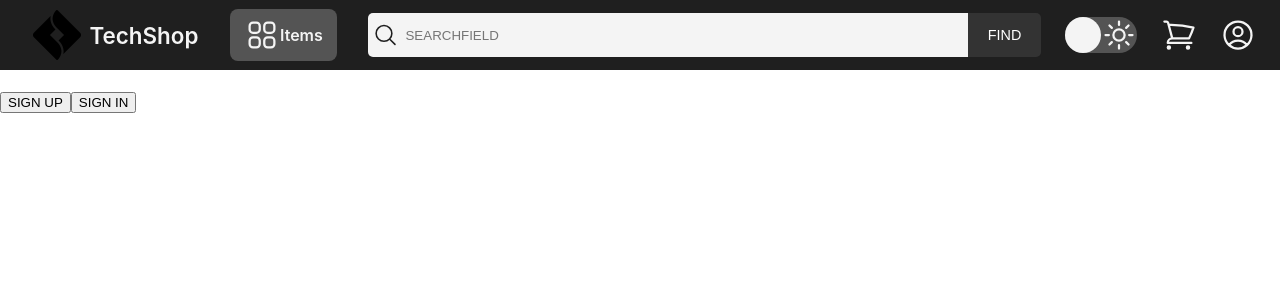
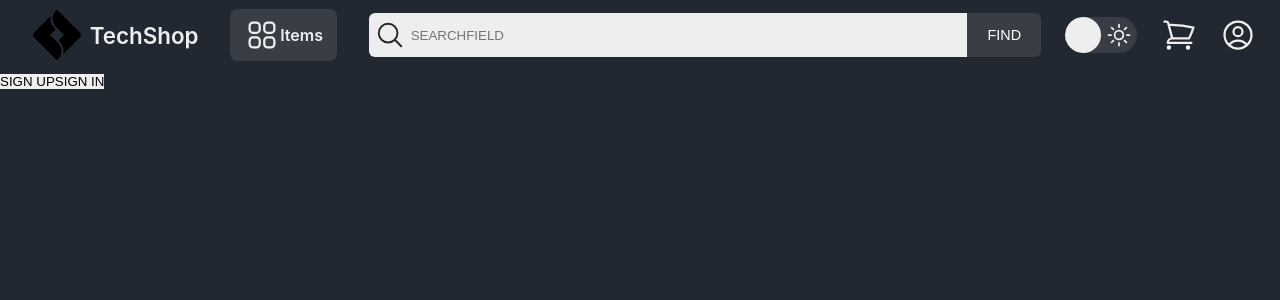
Before and after one commit to Denis28547/tech_shop, a Next.js app: page / in a window 1280 px wide. Shown: the top 300 px of the page. Built offline with nearby package versions, Linux system fonts and the light colour scheme; no server answers.

Commit message:
ability to change theme, working on input

```diff
--- /dev/null
+++ b/components/Layout.tsx
@@ -0,0 +1,13 @@
+import { ReactElement } from "react";
+import Navbar from "./navbar";
+
+const Layout = ({ children }: { children: ReactElement }) => {
+  return (
+    <>
+      <Navbar />
+      <main>{children}</main>
+    </>
+  );
+};
+
+export default Layout;
--- a/components/navbar.tsx
+++ b/components/navbar.tsx
@@ -1,7 +1,7 @@
 import { NextPage } from "next";
 import styles from "../styles/navbar/Navbar.module.scss";
 import Link from "next/link";
-import { useState } from "react";
+import { useEffect, useState } from "react";
 
 import Logo from "../public/assets/icons/logo_black/100.png";
 import SearchIcon from "../public/assets/navbarIcons/SearchIcon";
@@ -15,10 +15,20 @@ import Image from "next/image";
 // import styles from "../styles/Home.module.css";
 
 const Navbar: NextPage = () => {
-  const [theme, setTheme] = useState(true); //night
+  const [theme, setTheme] = useState("dark"); //change to dark
+  const nextTheme = theme === "light" ? "dark" : "light";
+
+  useEffect(() => {
+    document.body.dataset.theme = theme;
+  }, [theme]);
+
+  const handleClick = () => {
+    setTheme(nextTheme);
+  };
 
   return (
     <nav className={styles.navbar}>
+      {/* <button onClick={handleClick}>THEME</button> */}
       <div className={styles.left_container}>
         <Link href="/">
           <div className={styles.logo_container}>
@@ -41,16 +51,23 @@ const Navbar: NextPage = () => {
       </div>
 
       <div className={styles.middle_container}>
-        <SearchIcon className={`${styles.icon} ${styles.find_icon}`} />
+        <div className={styles.find_icon_container}>
+          <SearchIcon className={`${styles.icon} ${styles.find_icon}`} />
+        </div>
         <input placeholder="SEARCHFIELD" className={styles.searchfield} />
         <button>FIND</button>
       </div>
 
       <div className={`${styles.right_container} ${styles.flex_container}`}>
         <div className={styles.change_theme_container}>
-          <NightIcon className={`${styles.icon} ${styles.night_icon}`} />
+          <div className={styles.icon_container}>
+            <NightIcon className={`${styles.icon} ${styles.night_icon}`} />
+          </div>
           <span className={styles.theme_bubble} />
-          <DayIcon className={`${styles.icon} ${styles.day_icon}`} />
+          <div className={styles.icon_container}>
+            <DayIcon className={`${styles.icon} ${styles.day_icon}`} />
+          </div>
+          <input type="checkbox" className={styles.checkbox} checked={true} />
         </div>
 
         <Link href="/cart">
--- a/pages/_app.tsx
+++ b/pages/_app.tsx
@@ -1,14 +1,15 @@
 import "../styles/globals.scss";
 import { SessionProvider } from "next-auth/react";
 import type { AppProps } from "next/app";
-import Navbar from "../components/navbar";
+import Layout from "../components/Layout";
 
 function MyApp({ Component, pageProps }: AppProps) {
   return (
     //@ts-ignore
     <SessionProvider session={pageProps.session}>
-      <Navbar />
-      <Component {...pageProps} />
+      <Layout>
+        <Component {...pageProps} />
+      </Layout>
     </SessionProvider>
   );
 }
--- a/pages/index.tsx
+++ b/pages/index.tsx
@@ -2,6 +2,9 @@ import type { NextPage } from "next";
 import { useRouter } from "next/router";
 
 import { signIn, signOut, useSession } from "next-auth/react";
+
+import styles from "../styles/test.module.scss";
+
 const Home: NextPage = () => {
   const session = useSession();
   const router = useRouter();
@@ -14,7 +17,7 @@ const Home: NextPage = () => {
 
   if (session.status === "loading") return <div>LOADING...</div>;
   return (
-    <>
+    <div className={styles.checkdiv}>
       <h1>{session.data?.user?.email}</h1>
       <h1>{session.data?.user?.name}</h1>
 
@@ -25,7 +28,7 @@ const Home: NextPage = () => {
           <button onClick={() => signIn()}>SIGN IN</button>
         </>
       )}
-    </>
+    </div>
   );
 };
 
--- a/styles/Home.module.css
+++ /dev/null
@@ -1,129 +0,0 @@
-.container {
-  padding: 0 2rem;
-}
-
-.main {
-  min-height: 100vh;
-  padding: 4rem 0;
-  flex: 1;
-  display: flex;
-  flex-direction: column;
-  justify-content: center;
-  align-items: center;
-}
-
-.footer {
-  display: flex;
-  flex: 1;
-  padding: 2rem 0;
-  border-top: 1px solid #eaeaea;
-  justify-content: center;
-  align-items: center;
-}
-
-.footer a {
-  display: flex;
-  justify-content: center;
-  align-items: center;
-  flex-grow: 1;
-}
-
-.title a {
-  color: #0070f3;
-  text-decoration: none;
-}
-
-.title a:hover,
-.title a:focus,
-.title a:active {
-  text-decoration: underline;
-}
-
-.title {
-  margin: 0;
-  line-height: 1.15;
-  font-size: 4rem;
-}
-
-.title,
-.description {
-  text-align: center;
-}
-
-.description {
-  margin: 4rem 0;
-  line-height: 1.5;
-  font-size: 1.5rem;
-}
-
-.code {
-  background: #fafafa;
-  border-radius: 5px;
-  padding: 0.75rem;
-  font-size: 1.1rem;
-  font-family: Menlo, Monaco, Lucida Console, Liberation Mono, DejaVu Sans Mono,
-    Bitstream Vera Sans Mono, Courier New, monospace;
-}
-
-.grid {
-  display: flex;
-  align-items: center;
-  justify-content: center;
-  flex-wrap: wrap;
-  max-width: 800px;
-}
-
-.card {
-  margin: 1rem;
-  padding: 1.5rem;
-  text-align: left;
-  color: inherit;
-  text-decoration: none;
-  border: 1px solid #eaeaea;
-  border-radius: 10px;
-  transition: color 0.15s ease, border-color 0.15s ease;
-  max-width: 300px;
-}
-
-.card:hover,
-.card:focus,
-.card:active {
-  color: #0070f3;
-  border-color: #0070f3;
-}
-
-.card h2 {
-  margin: 0 0 1rem 0;
-  font-size: 1.5rem;
-}
-
-.card p {
-  margin: 0;
-  font-size: 1.25rem;
-  line-height: 1.5;
-}
-
-.logo {
-  height: 1em;
-  margin-left: 0.5rem;
-}
-
-@media (max-width: 600px) {
-  .grid {
-    width: 100%;
-    flex-direction: column;
-  }
-}
-
-@media (prefers-color-scheme: dark) {
-  .card,
-  .footer {
-    border-color: #222;
-  }
-  .code {
-    background: #111;
-  }
-  .logo img {
-    filter: invert(1);
-  }
-}
--- a/styles/globals.scss
+++ b/styles/globals.scss
@@ -1,3 +1,5 @@
+// @use "/styles/variables/colors.scss" as *;
+
 html,
 body {
   padding: 0;
@@ -15,6 +17,37 @@ a {
   box-sizing: border-box;
 }
 
+h1,
+h2,
+h3 {
+  margin: 0;
+}
+
+input {
+  padding: 0;
+  border: 0;
+  margin: 0;
+}
+
+button {
+  padding: 0;
+  border: 0;
+}
+
+body[data-theme="light"] {
+  --base-color: deeppink;
+  --secondary-color: white;
+}
+
+body[data-theme="dark"] {
+  --base-color: #1f1f1f;
+  --base-color: #222831;
+  --secondary-color: #f4f4f4;
+  --secondary-color: #eeeeee;
+  --third-color: #585757;
+  --third-color: #393e46;
+}
+
 /* @media (prefers-color-scheme: dark) {
   html {
     color-scheme: dark;
--- a/styles/named_variables.scss
+++ /dev/null
@@ -1,4 +0,0 @@
-$base-color: #1f1f1f;
-// $secondary-color: #303030;
-// $secondary-color: #f7f7f7;
-$secondary-color: #f4f4f4;
--- a/styles/navbar/Navbar.module.scss
+++ b/styles/navbar/Navbar.module.scss
@@ -1,4 +1,4 @@
-@import "/styles/named_variables.scss";
+@use "/styles/variables/colors" as *;
 
 @mixin flex_display {
   display: flex;
@@ -56,7 +56,7 @@
   }
 }
 
-.left_container {
+// .left_container {
 .logo_container {
   @include flex_display;
   cursor: pointer;
@@ -66,32 +66,37 @@
 
 .catalogue_container {
   @include flex_display;
-    background-color: rgba($secondary-color, 0.25);
+  background-color: $third-color;
   border-radius: 8px;
   padding: 0px 14px;
   cursor: pointer;
 }
-}
+// }
 
 .middle_container {
-  border-radius: 5px;
-  // overflow: hidden;
+  border-radius: 6px;
+  overflow: hidden;
 
   flex-grow: 4;
   height: 44px;
+
+  .find_icon_container {
+    height: 100%;
+    padding-left: 6px;
     background-color: $secondary-color;
+  }
 
   .find_icon {
     color: $base_color;
-    margin: 0 5px;
     width: 30px;
-    height: 30px;
+    height: 100%;
   }
 
   .searchfield {
+    padding-left: 6px;
     width: 100%;
     border: none;
-    background-color: inherit;
+    background-color: $secondary-color;
     height: 100%;
 
     &:focus {
@@ -100,11 +105,10 @@
   }
 
   button {
-    outline: none;
     padding: 0 20px;
     height: 100%;
     border: none;
-    background-color: rgba($base-color, 0.9);
+    background-color: $third-color;
     font-weight: 500;
     font-size: 0.9rem;
     color: white;
@@ -119,11 +123,25 @@
 }
 
 .change_theme_container {
+  position: relative;
   @include flex_display;
-  background-color: rgba($secondary-color, 0.25);
+  background-color: $third-color;
   border-radius: 36px;
   overflow: hidden;
   cursor: pointer;
+}
+
+.checkbox {
+  position: absolute;
+  // width: 100%;
+  // height: 100%;
+  left: 0;
+  top: 0;
+  right: 0;
+  bottom: 0;
+  z-index: 2;
+  // opacity: 0;
+  visibility: hidden;
 }
 
 .theme_bubble {
@@ -135,23 +153,34 @@
   transition: all 0.2s ease-in-out;
 }
 
+.icon_container {
+  width: 36px;
+  height: 36px;
+  @include flex_display;
+  justify-content: center;
+}
+
 .day_icon {
+  width: 28px;
+  height: 28px;
   transition: all 0.2s ease-in-out;
   transform: translateX(0);
 }
 
 .night_icon {
+  width: 26px;
+  height: 26px;
   transition: all 0.2s ease-in-out;
   transform: translateX(-100%);
 }
 
-.change_theme_container:active {
+.checkbox:checked {
   .day_icon {
     transform: translateX(100%);
   }
 
   .night_icon {
-    transform: translateX(0);
+    transform: translateX(100%);
   }
 
   .theme_bubble {
@@ -159,9 +188,18 @@
   }
 }
 
-// .day_icon:hover {
-// transform: translateX(100%);
-// display: none;
+// .change_theme_container:active {
+//   .day_icon {
+//     transform: translateX(100%);
+//   }
+
+//   .night_icon {
+//     transform: translateX(0);
+//   }
+
+//   .theme_bubble {
+//     transform: translateX(100%);
+//   }
 // }
 
 .burger {
--- /dev/null
+++ b/styles/test.module.scss
@@ -0,0 +1,8 @@
+// @use "/styles/globals.scss" as *;
+
+.checkdiv {
+  background-color: var(--base-color);
+  height: 100vh;
+  margin: 0;
+  padding: 0;
+}
--- /dev/null
+++ b/styles/variables/_index.scss
@@ -0,0 +1 @@
+@forward "./colors.scss";
--- /dev/null
+++ b/styles/variables/colors.scss
@@ -0,0 +1,3 @@
+$base-color: var(--base-color);
+$secondary-color: var(--secondary-color);
+$third-color: var(--third-color);
```
Also changed, not shown: public/assets/navbarIcons/BurgerIcon.tsx (deleted, +0 -21 lines). Lines whose indentation alone changed are shown as unchanged.
